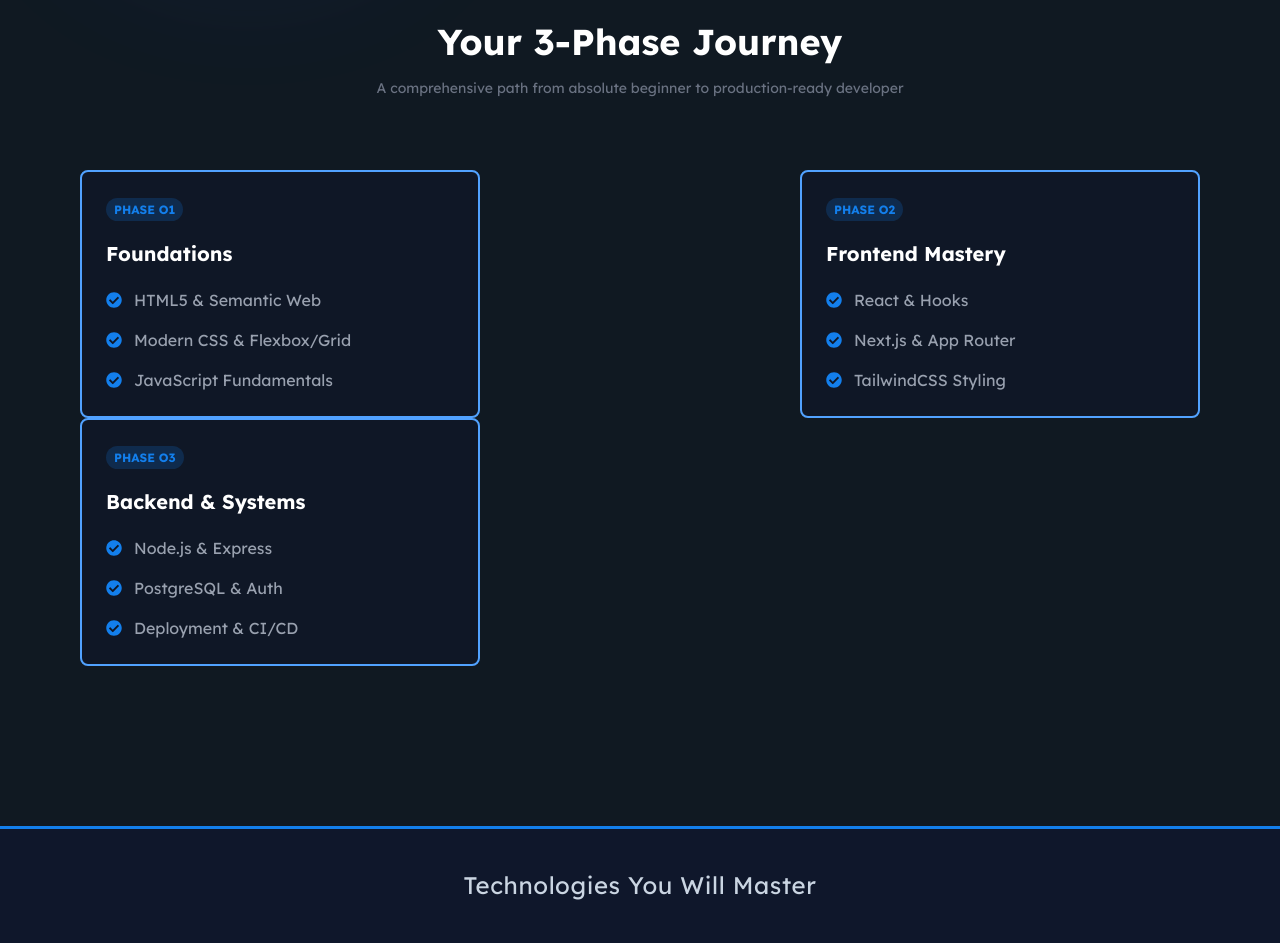
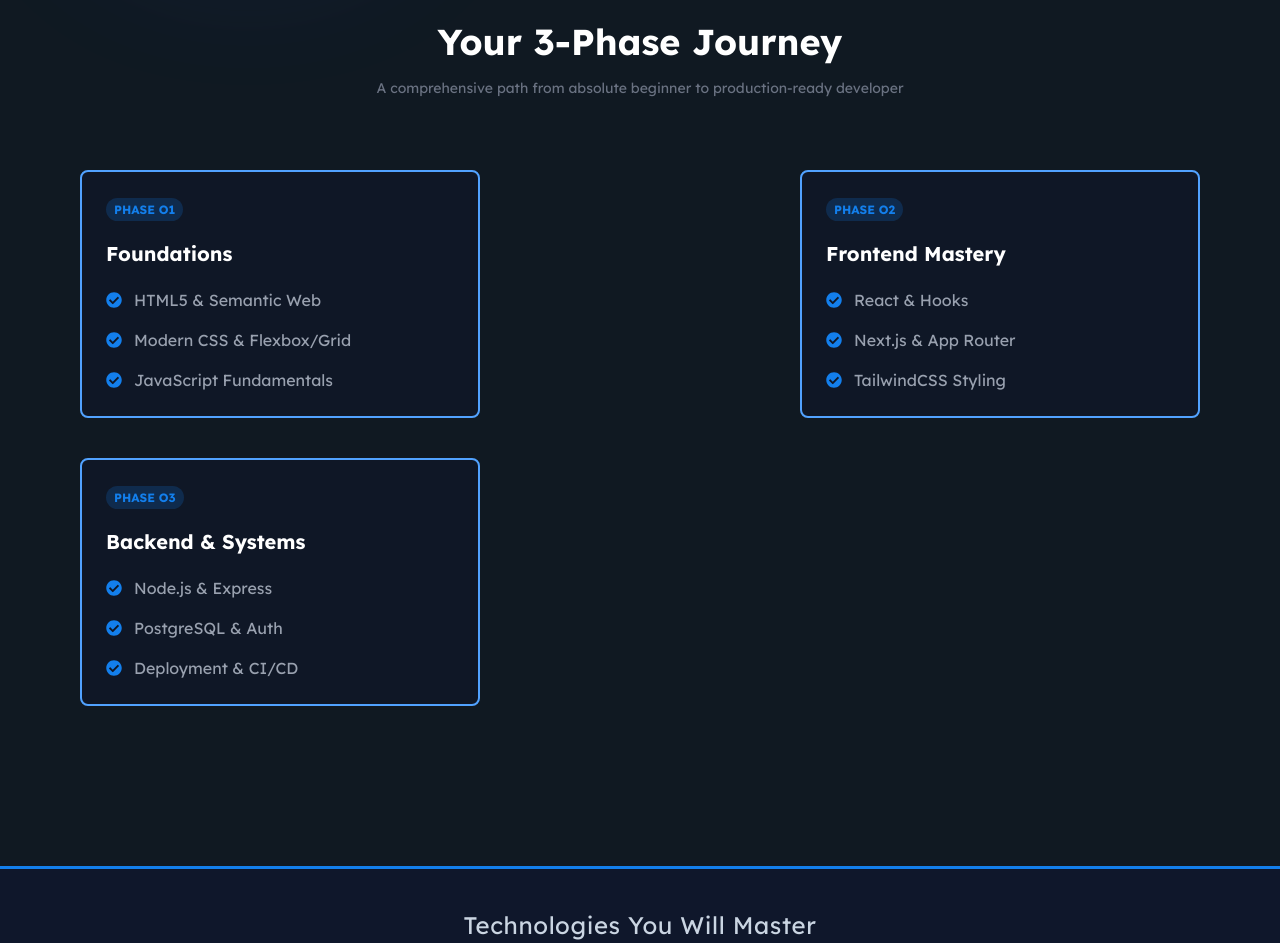
Before and after one commit to Stephanie-17/SkillPath, a Next.js app: page / in a window 1280 px wide. Shown: the part 980-1923 px from the top of the page. Built offline with nearby package versions, Linux system fonts and the light colour scheme.

Commit message:
fix: add missing gap class to Phases section

```diff
--- a/components/Landing/Phases.tsx
+++ b/components/Landing/Phases.tsx
@@ -10,7 +10,7 @@ const Phases = () => {
         <p className='text-sm text-gray-500 text-center'>A comprehensive path from absolute beginner to production-ready developer</p>
        </header>
 
-       <section className='flex max-lg:gap-4 p-10 flex-wrap justify-center lg:justify-between lg:px-20'>
+       <section className='flex max-lg:gap-4 p-10 flex-wrap justify-center lg:justify-between gap-10 lg:px-20'>
         {
           phases.map(phase => (
             <PhaseCard key={phase.id} id={phase.id} header={phase.header} section={phase.sections} />
```
